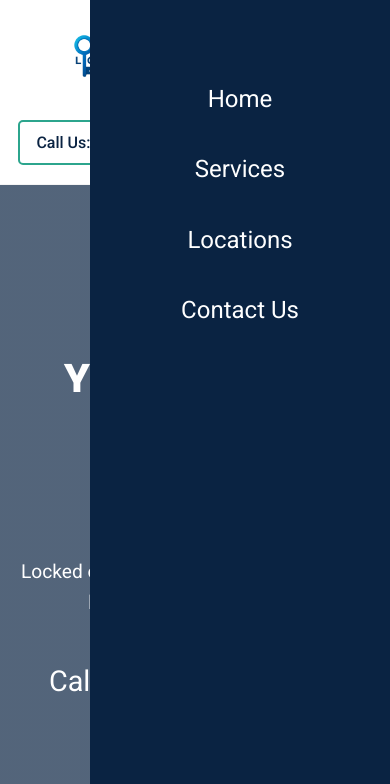
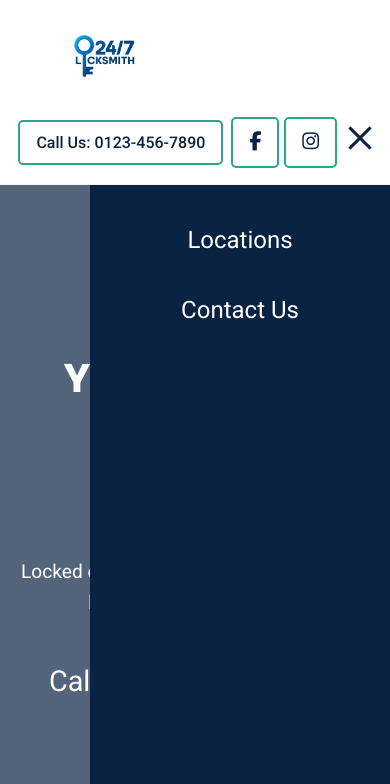
Before and after one commit to Bogwhite4990/LocksmithWeb, a plain HTML site: page index.html in a window 390 px wide. Both pictures are taken after a click on the button 360 px from the left and 138 px from the top of the page. Shown: the top 784 px of the page. Drawn offline with Linux system fonts and the light colour scheme.

Commit message:
Ensure mobile nav can close

```diff
--- a/css/style.css
+++ b/css/style.css
@@ -64,7 +64,7 @@ header {
     border-bottom: 1px solid var(--light-gray);
     position: sticky;
     top: 0;
-    z-index: 1000;
+    z-index: 1100;
 }
 
 header .container {
@@ -1041,13 +1041,13 @@ footer h3 {
 .mobile-nav-toggle.is-active .hamburger::before {
     top: 0;
     transform: rotate(45deg);
-    background-color: var(--secondary-color);
+    background-color: var(--primary-color);
 }
 
 .mobile-nav-toggle.is-active .hamburger::after {
     bottom: 0;
     transform: rotate(-45deg);
-    background-color: var(--secondary-color);
+    background-color: var(--primary-color);
 }
 
 
```
